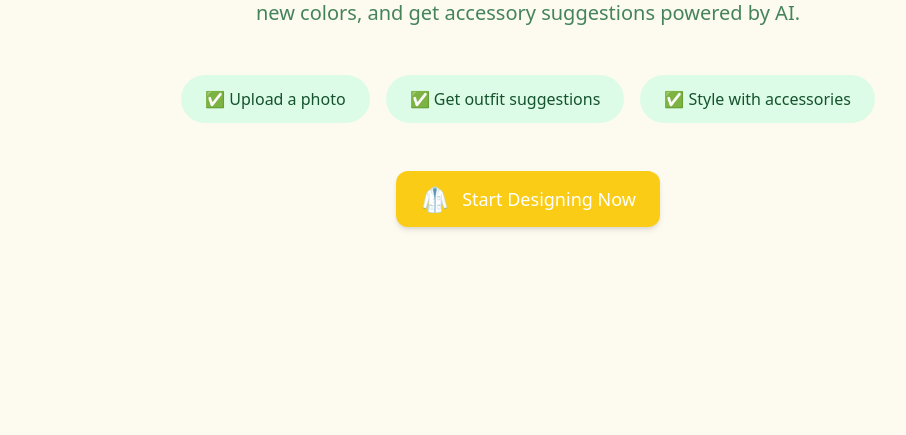
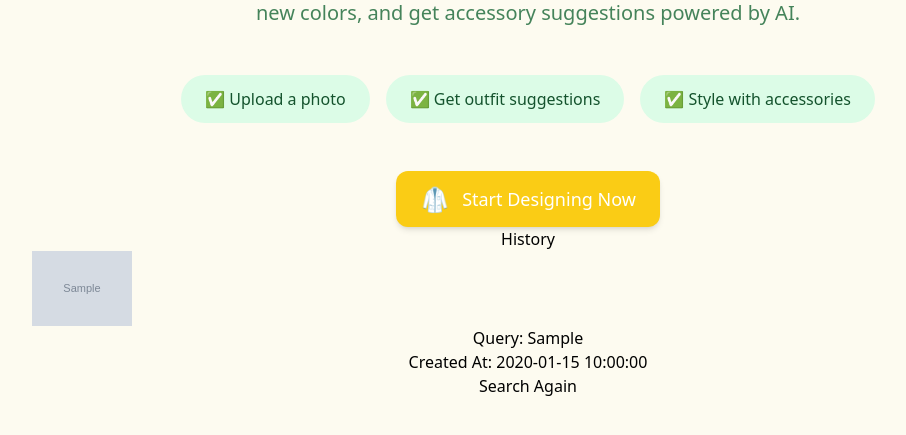
Before and after one commit to AkihimaTomoya/IPR, a Flask app: page / in a window 1280 px wide. Shown: the part 341-776 px from the top of the page, without its empty margins (112-1018 px from the left). Run offline with Flask 3, Linux system fonts and the light colour scheme; tables that the repository leaves empty hold one stand-in row (values such as "Sample post"); grey boxes marked "Sample" are stand-in pictures; some libraries are stand-ins or nearby versions.

Commit message:
Update home.html

```diff
--- a/templates/home.html
+++ b/templates/home.html
@@ -63,7 +63,17 @@
       <span class="text-2xl">🥼</span>
       Start Designing Now
     </a>
-
+    <h1>History</h1>
+    <ul>
+        {% for entry in history %}
+            <li>
+                <img src="{{ url_for('static', filename='generated/' ~ entry['filename']) }}" alt="Generated Image" style="width:100px;">
+                <p>Query: {{ entry['query'] }}</p>
+                <p>Created At: {{ entry['created_at'] }}</p>
+                <a href="{{ url_for('search_outfit', filename=entry['filename']) }}">Search Again</a>
+            </li>
+        {% endfor %}
+    </ul>
 
   </main>
 
```
